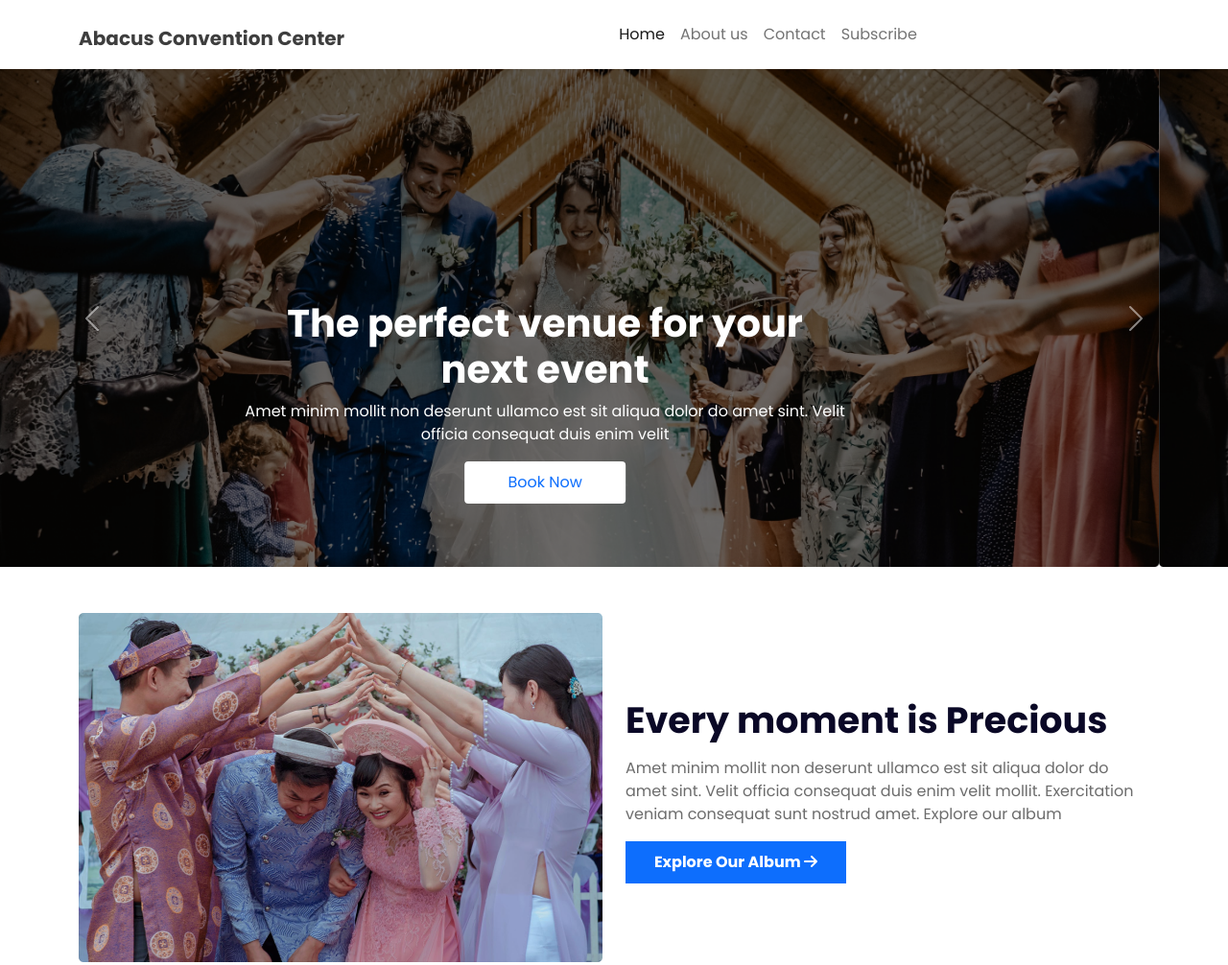
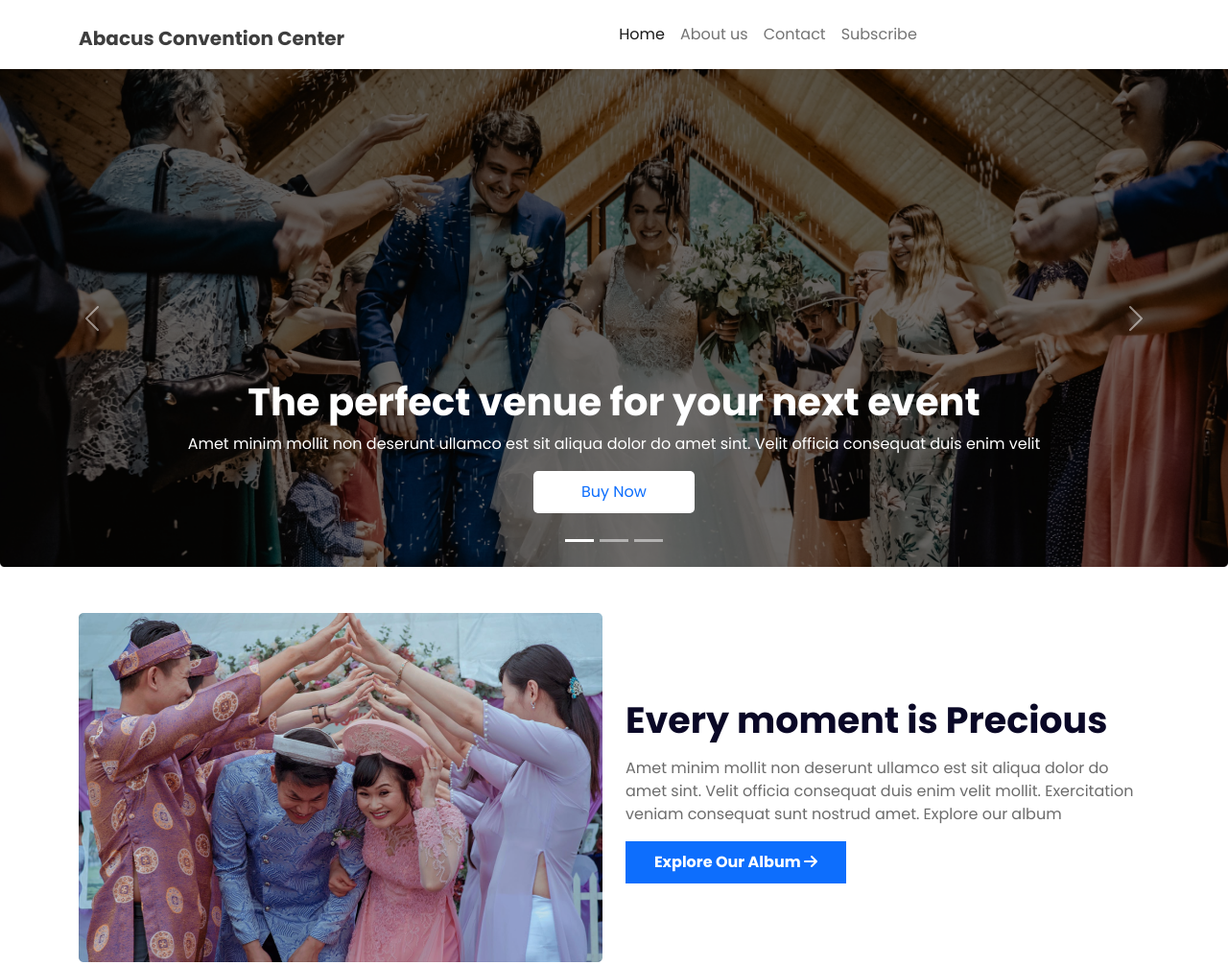
Before and after one commit to MahamudM90/Abacus-Convention-Center, a plain HTML site: page index.html in a window 1280 px wide. Shown: the whole page at 96% size. Drawn offline with nearby package versions, Linux system fonts and the light colour scheme.

Commit message:
updated issue

```diff
--- a/index.html
+++ b/index.html
@@ -18,6 +18,7 @@
   <!--Header Start-->
   <header>
     <!--Navbar Start-->
+    <section class="container-fluid">
     <nav class="navbar navbar-expand-lg bg-white p-3">
       <div class="container">
         <a class="navbar-brand fw-bold header" href="#"> Abacus Convention Center</a>
@@ -41,50 +42,47 @@
         </div>
       </div>
     </nav>
+    </section>
     <!--Navbar End-->
     <!--Carousel Start-->
-    <section class="container-fluid p-0">
-      <div id="carouselExampleControls" class="carousel slide" data-bs-ride="carousel">
+    <section class="container-fluid m-0 p-0">
+    <div id="carouselExampleCaptions" class="carousel slide" data-bs-ride="false">
+      <div class="carousel-indicators">
+        <button type="button" data-bs-target="#carouselExampleCaptions" data-bs-slide-to="0" class="active" aria-current="true" aria-label="Slide 1"></button>
+        <button type="button" data-bs-target="#carouselExampleCaptions" data-bs-slide-to="1" aria-label="Slide 2"></button>
+        <button type="button" data-bs-target="#carouselExampleCaptions" data-bs-slide-to="2" aria-label="Slide 3"></button>
+      </div>
       <div class="carousel-inner">
         <div class="carousel-item active">
-            <img  src="assets/images/banner.png" class="d-block w-100" alt="...">
-            <div class="carousel-caption d-none d-md-block m-auto mb-lg-5 mb-sm-0" style="height:230px; width: 636px;" >
-              <h1 class="fs-1 fw-bold">The perfect venue for your next event</h1>
-
-              <p>Amet minim mollit non deserunt ullamco est sit aliqua dolor do amet sint. Velit officia consequat duis enim velit </p>
-              <button type="button" class="btn btn-primary bg-white border border-0 rounded-1 text-primary "> Book Now </button>
-            </div>
-          </div>
-          <div class="carousel-item">
-            <div class="carousel-caption d-none d-md-block m-auto mb-lg-5 mb-sm-0" style="height:230px; width: 636px;" >
-              <h1 class="fs-1 fw-bold">The perfect venue for your next event</h1>
-
-              <p>Amet minim mollit non deserunt ullamco est sit aliqua dolor do amet sint. Velit officia consequat duis enim velit </p>
-              <button type="button" class="btn btn-primary bg-white border border-0 rounded-1 text-primary "> Book Now </button>
-            </div>
           <img src="assets/images/banner.png" class="d-block w-100" alt="...">
-            <div class="carousel-caption d-none d-md-block m-auto mb-lg-5 mb-sm-0" style="height:230px; width: 636px;" >
-              <h1 class="fs-1 fw-bold">The perfect venue for your next event</h1>
-
-              <p>Amet minim mollit non deserunt ullamco est sit aliqua dolor do amet sint. Velit officia consequat duis enim velit </p>
-              <button type="button" class="btn btn-primary bg-white border border-0 rounded-1 text-primary "> Book Now </button>
+          <div class="carousel-caption d-none d-md-block mx-auto mb-3">
+            <h5 class="fw-bold fs-1">The perfect venue for your next event</h5>
+            <p>Amet minim mollit non deserunt ullamco est sit aliqua dolor do amet sint. Velit officia consequat duis enim velit</p>
+            <button type="button" class="btn btn-primary border border-0 bg-white text-primary"> Buy Now </button>
           </div>
         </div>
         <div class="carousel-item">
           <img src="assets/images/banner.png" class="d-block w-100" alt="...">
-            <div class="carousel-caption d-none d-md-block m-auto mb-lg-5 mb-sm-0" style="height:230px; width: 636px;" >
-              <h1 class="fs-1 fw-bold">The perfect venue for your next event</h1>
-
-              <p>Amet minim mollit non deserunt ullamco est sit aliqua dolor do amet sint. Velit officia consequat duis enim velit </p>
-              <button type="button" class="btn btn-primary bg-white border border-0 rounded-1 text-primary "> Book Now </button>
+          <div class="carousel-caption d-none d-md-block mx-auto mb-3">
+            <h5 class="fw-bold fs-1">The perfect venue for your next event</h5>
+            <p>Amet minim mollit non deserunt ullamco est sit aliqua dolor do amet sint. Velit officia consequat duis enim velit</p>
+            <button type="button" class="btn btn-primary border border-0 bg-white text-primary"> Buy Now </button>
+          </div>
+        </div>
+        <div class="carousel-item">
+          <img src="assets/images/banner.png" class="d-block w-100" alt="...">
+          <div class="carousel-caption d-none d-md-block mx-auto mb-3">
+            <h5 class="fw-bold fs-1">The perfect venue for your next event</h5>
+            <p>Amet minim mollit non deserunt ullamco est sit aliqua dolor do amet sint. Velit officia consequat duis enim velit</p>
+            <button type="button" class="btn btn-primary border border-0 bg-white text-primary"> Buy Now </button>
           </div>
         </div>
       </div>
-        <button class="carousel-control-prev" type="button" data-bs-target="#carouselExampleControls" data-bs-slide="prev">
+      <button class="carousel-control-prev" type="button" data-bs-target="#carouselExampleCaptions" data-bs-slide="prev">
         <span class="carousel-control-prev-icon" aria-hidden="true"></span>
         <span class="visually-hidden">Previous</span>
       </button>
-        <button class="carousel-control-next" type="button" data-bs-target="#carouselExampleControls" data-bs-slide="next">
+      <button class="carousel-control-next" type="button" data-bs-target="#carouselExampleCaptions" data-bs-slide="next">
         <span class="carousel-control-next-icon" aria-hidden="true"></span>
         <span class="visually-hidden">Next</span>
       </button>
```
Lines whose indentation alone changed are shown as unchanged.
